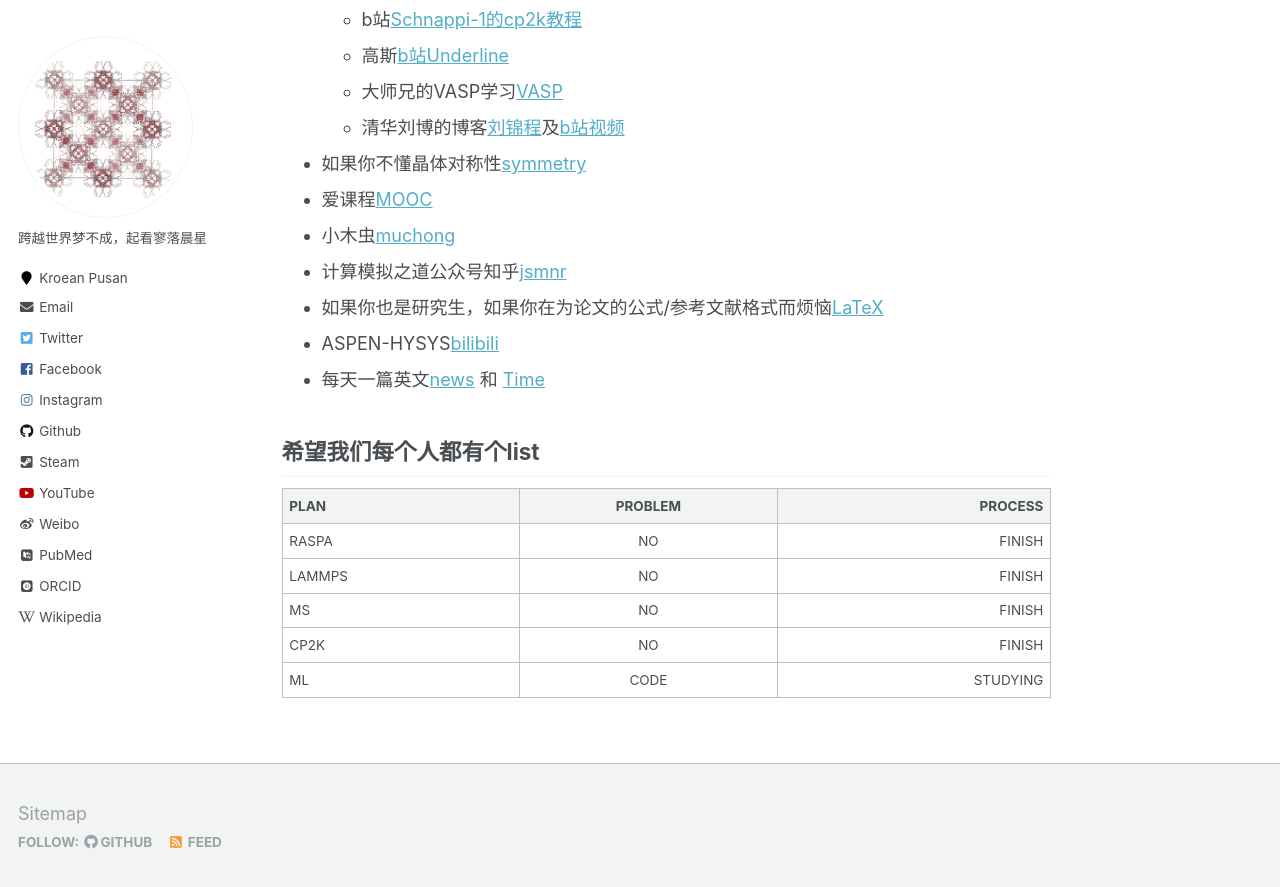
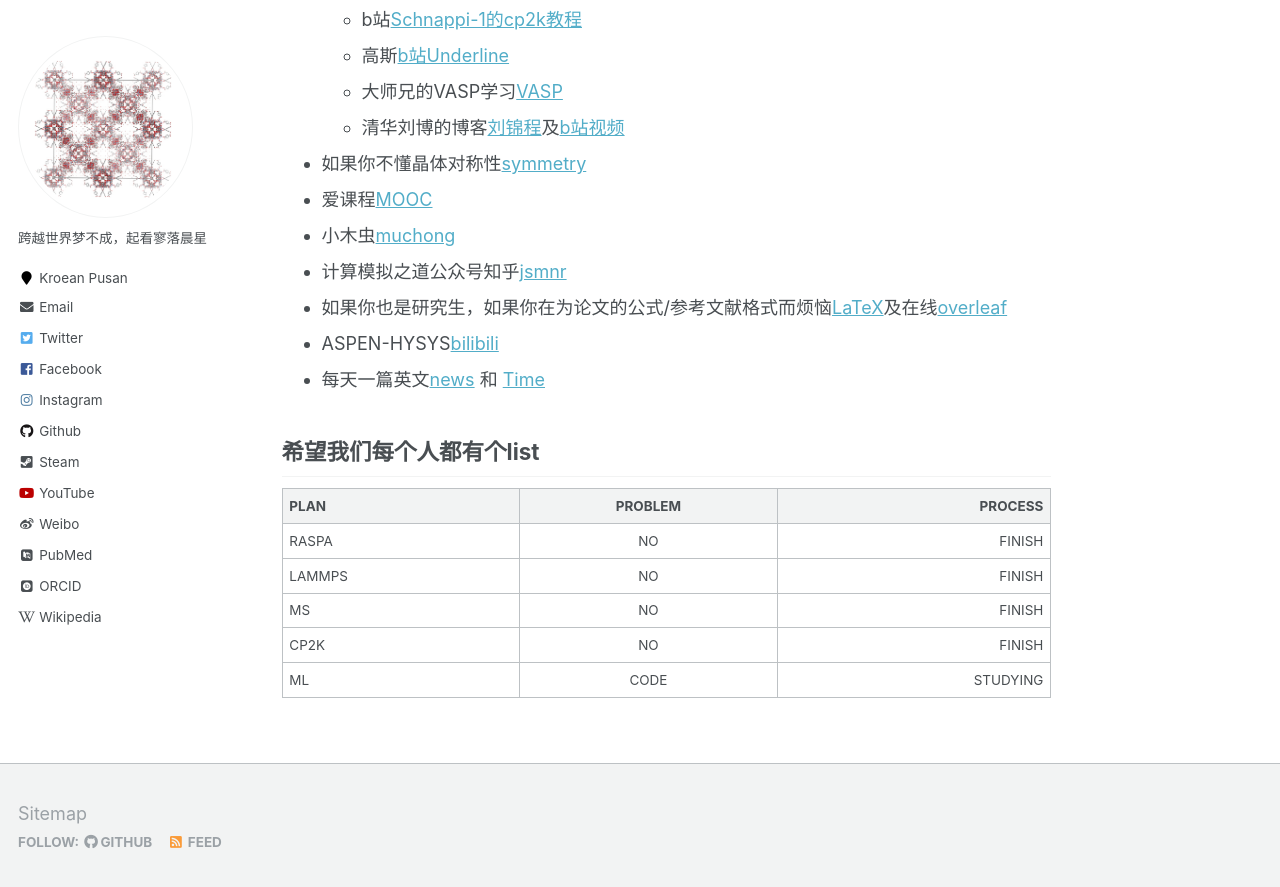
Before and after one commit to sxm13/ZGBshenxiaomoCV.github.io, a Jekyll site: the page built from _pages/markdown.md, in a window 1280 px wide and 900 px high, scrolled down 3539 px. Shown: the top 887 px of the window. Built offline with Jekyll 4.4.1, drawn with Linux system fonts in a browser that asks for light colours; some web fonts are replaced.

Commit message:
Update markdown.md

```diff
--- a/_pages/markdown.md
+++ b/_pages/markdown.md
@@ -109,7 +109,7 @@
 * 爱课程[MOOC](https://www.icourse163.org/university/icourse/#/c "MOOC")
 * 小木虫[muchong](http://muchong.com/ "MUCHONG")
 * 计算模拟之道公众号知乎[jsmnr](https://www.zhihu.com/people/jsmnzd/posts "jsmnr")
-* 如果你也是研究生，如果你在为论文的公式/参考文献格式而烦恼[LaTeX](https://www.tablesgenerator.com/latex_tables "LaTex")
+* 如果你也是研究生，如果你在为论文的公式/参考文献格式而烦恼[LaTeX](https://www.tablesgenerator.com/latex_tables "LaTex")及在线[overleaf](https://www.overleaf.com/project# "latex")
 * ASPEN-HYSYS[bilibili](https://space.bilibili.com/232674132/ "bilibili")
 * 每天一篇英文[news](https://www.enewsdispatch.com/ "enews") 和 [Time](https://time.com/5943454/ "Time")
 
```
